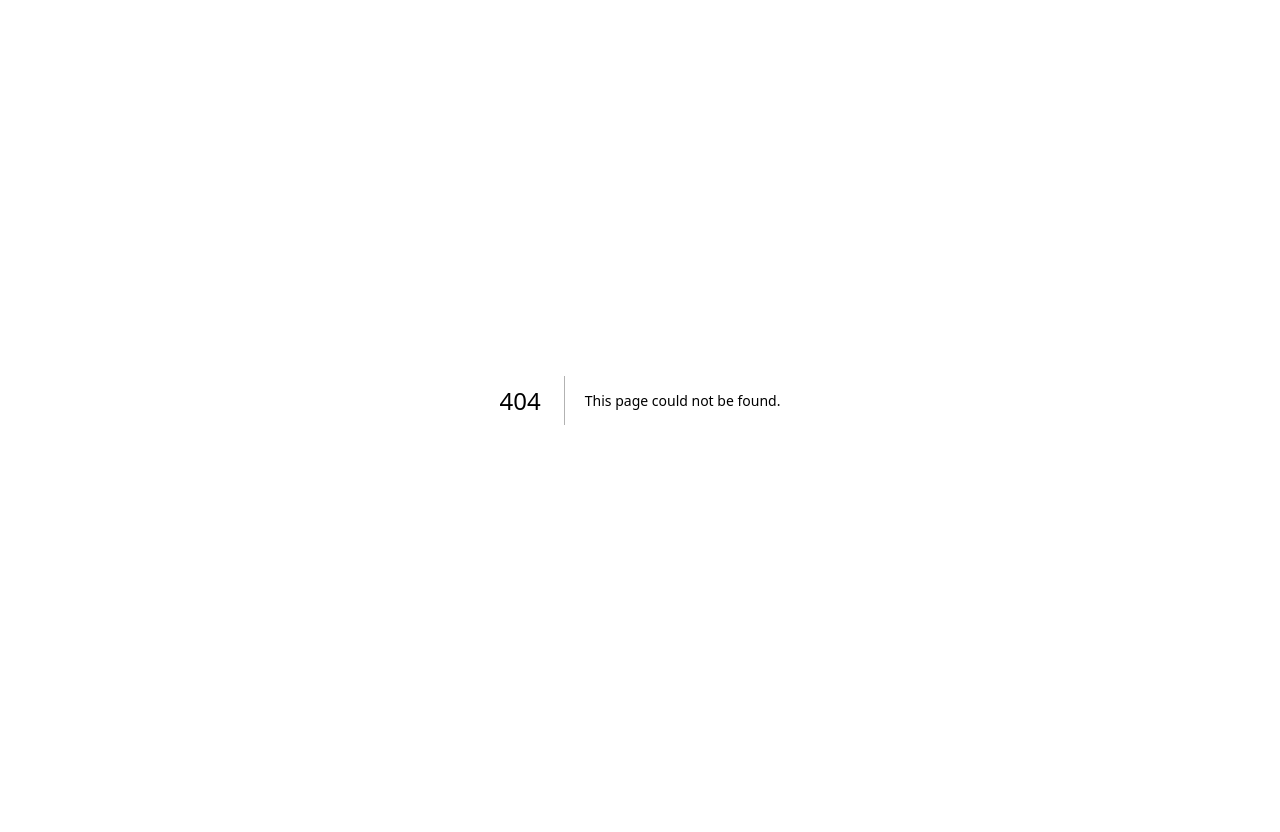
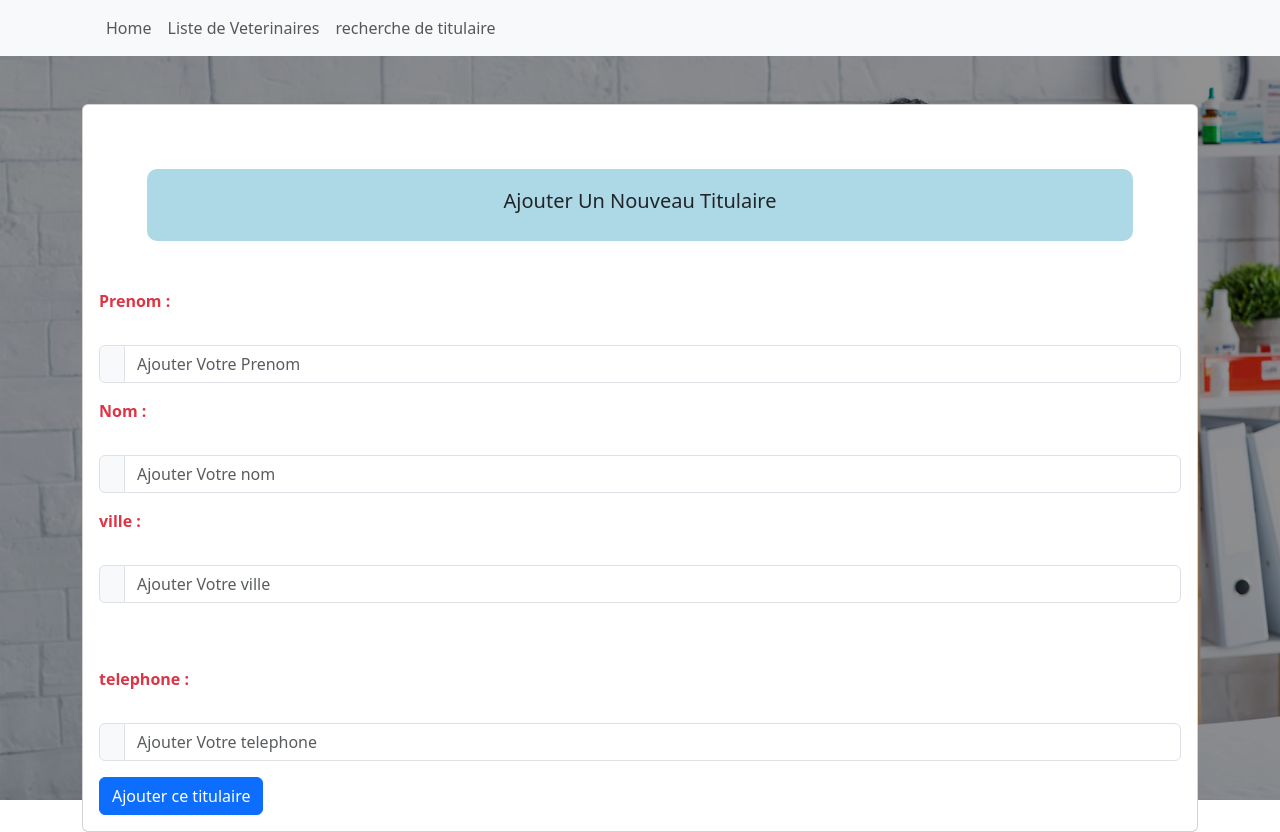
Before and after one commit to Redaelbikri/VetCare-360, a Next.js app in the folder frontend/veterinaire/: page /Ajout_titulaire in a window 1280 px wide. Before the commit this address had no page. Before the commit the page ends 800 px from the top, so only its background shows below. Built offline with nearby package versions, Linux system fonts and the light colour scheme.

Commit message:
ajout des pages !!

```diff
--- /dev/null
+++ b/frontend/veterinaire/app/Ajout_titulaire/page.tsx
@@ -0,0 +1,73 @@
+import { Button, Card, CardBody, CardText, CardTitle, FormControl, InputGroup } from "react-bootstrap";
+import Exemple from "../components/Exemple";
+import InputGroupText from "react-bootstrap/esm/InputGroupText";
+
+export default function ex() {
+    return (
+        <>
+            <div className='bg'>
+                <Exemple />
+                <div className="container mt-5">
+                    <Card>
+                        <CardBody>
+                            <div className="salam m-5 fw-bold">
+                                <CardTitle >Ajouter Un Nouveau Titulaire </CardTitle>
+                            </div>
+                            <CardText>
+                                <label className="form-label fw-bold text-danger">
+                                    Prenom :
+                                </label>
+                                <br /><br />
+                                <InputGroup className="mb-3">
+                                    <InputGroupText id="basic-addon1"></InputGroupText>
+                                    <FormControl
+                                        placeholder="Ajouter Votre Prenom"
+                                        aria-label="fname"
+                                        aria-describedby="basic-addon1"
+                                    />
+                                </InputGroup>
+                                <label className="form-label fw-bold text-danger">
+                                    Nom :
+                                </label>
+                                <br /><br />
+                                <InputGroup className="mb-3">
+                                    <InputGroupText id="basic-addon1"></InputGroupText>
+                                    <FormControl
+                                        placeholder="Ajouter Votre nom"
+                                        aria-label="Lname"
+                                        aria-describedby="basic-addon1"
+                                    />
+                                </InputGroup>
+                                <label className="form-label fw-bold text-danger">
+                                    ville :
+                                </label>
+                                <br /><br />
+                                <InputGroup className="mb-3">
+                                    <InputGroupText id="basic-addon1"></InputGroupText>
+                                    <FormControl
+                                        placeholder="Ajouter Votre ville"
+                                        aria-label="city"
+                                        aria-describedby="basic-addon1"
+                                    />
+                                </InputGroup>
+                                <br /><br />
+                                <label className="form-label fw-bold text-danger">
+                                    telephone :
+                                </label>
+                                <br /><br />
+                                <InputGroup className="mb-3">
+                                    <InputGroupText id="basic-addon1"></InputGroupText>
+                                    <FormControl
+                                        placeholder="Ajouter Votre telephone"
+                                        aria-label="fname"
+                                        aria-describedby="basic-addon1"
+                                    />
+                                </InputGroup>
+                                <Button>Ajouter ce titulaire</Button>
+                            </CardText>
+                        </CardBody>
+                    </Card>
+                </div></div >
+        </>
+    );
+}
--- a/frontend/veterinaire/app/titulaires/page.tsx
+++ b/frontend/veterinaire/app/titulaires/page.tsx
@@ -2,6 +2,7 @@ import InputGroupText from "react-bootstrap/esm/InputGroupText";
 import Exemple from "../components/Exemple";
 import "../globals.css";
 import { Card, CardBody, CardText, CardTitle, Form, InputGroup, FormControl, FormLabel, Button } from 'react-bootstrap';
+import Link from "next/link";
 export default function () {
     return (
         <>
@@ -28,7 +29,9 @@ export default function () {
                                 </InputGroup>
                                 <Button>Chercher le titulaire </Button>
                                 <br /><br />
-                                <Button>Ajouter un titulaire</Button>
+                                <Link href="./Ajout_titulaire">
+                                    <Button>Ajouter un titulaire</Button>
+                                </Link>
                             </CardText>
                         </CardBody>
                     </Card>
```
